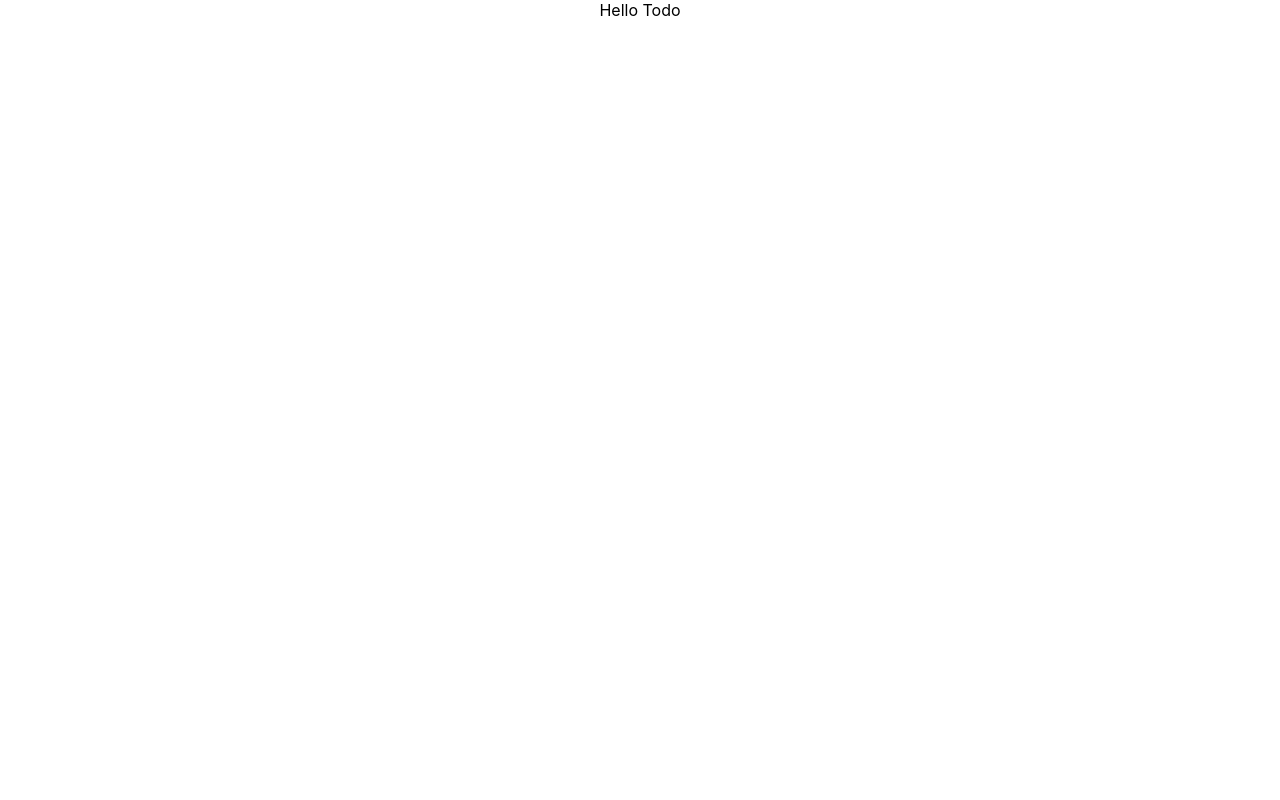
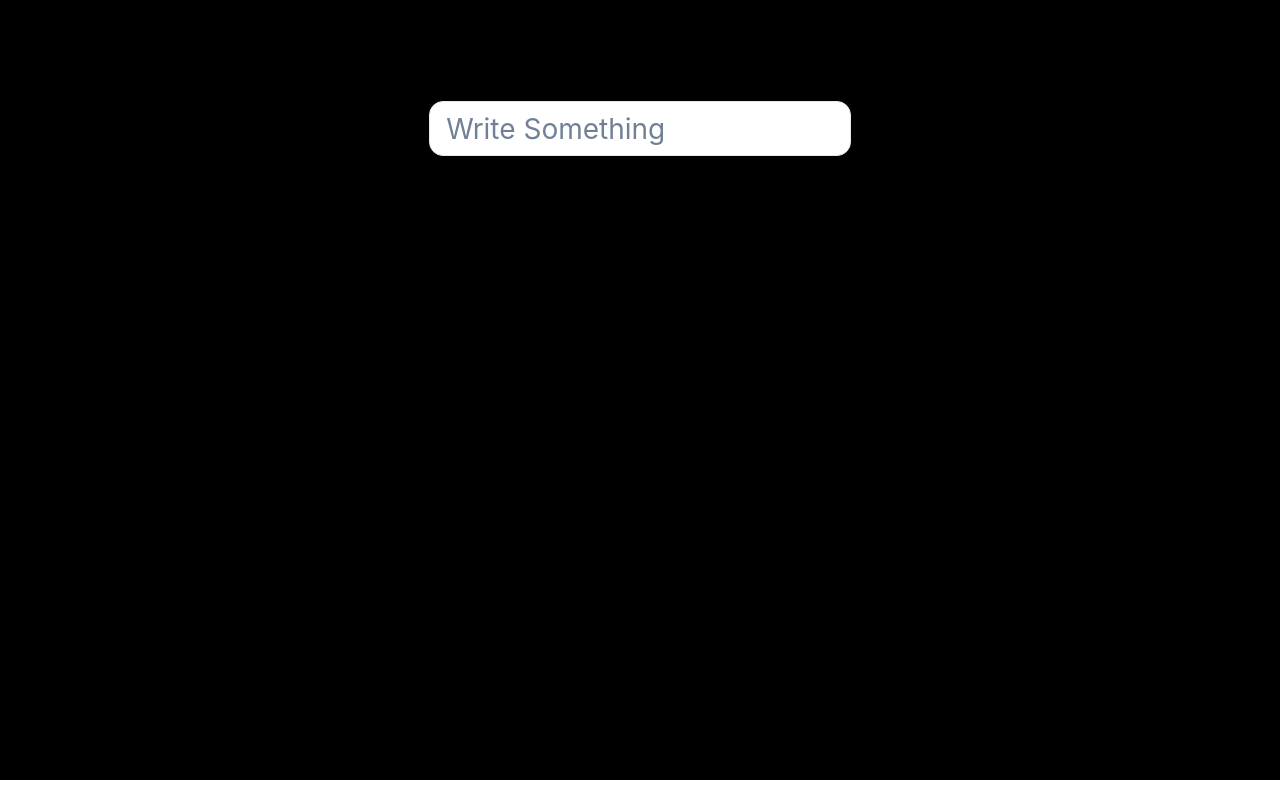
Before and after one commit to prerna1113/TodoApp, a React (Create React App) app in the folder todo-app/: page / in a window 1280 px wide. Built offline with nearby package versions, Linux system fonts and the light colour scheme.

Commit message:
searchBar completed

```diff
--- a/todo-app/package.json
+++ b/todo-app/package.json
@@ -3,9 +3,13 @@
   "version": "0.1.0",
   "private": true,
   "dependencies": {
+    "@chakra-ui/react": "^2.8.0",
+    "@emotion/react": "^11.11.1",
+    "@emotion/styled": "^11.11.0",
     "@testing-library/jest-dom": "^5.17.0",
     "@testing-library/react": "^13.4.0",
     "@testing-library/user-event": "^13.5.0",
+    "framer-motion": "^10.16.0",
     "react": "^18.2.0",
     "react-dom": "^18.2.0",
     "react-scripts": "5.0.1",
--- /dev/null
+++ b/todo-app/src/Component/CSS/Todo.module.css
@@ -0,0 +1,20 @@
+
+
+.box {
+  border: 1px solid black;
+  width:100%;
+  height:780px;
+  background-color: black;
+
+}
+
+.input {
+    width:33%;
+    margin:auto;
+    margin-top: 100px;
+    color:white;
+    /* border:2px solid white; */
+    /* border-radius: 34px;
+    background-color: white; */
+    /* height: 50px; */
+}
--- a/todo-app/src/Component/Todo.jsx
+++ b/todo-app/src/Component/Todo.jsx
@@ -1,12 +1,32 @@
 
+import { Box, Input } from '@chakra-ui/react'
 import React from 'react'
+import styles from './CSS/Todo.module.css'
 
 function Todo() {
   return (
-    <div>
-        Hello Todo
+   <Box  className={styles.box}>
 
-    </div>
+
+    <Box className={styles.input}>
+        <Input
+        style={{
+            height:"55px",
+            borderRadius:"14px",
+            backgroundColor:"white",
+            fontSize:"28px"
+        }}
+        type="text"
+        placeholder="Write Something"
+         />
+
+
+    </Box>
+
+   </Box>
+
+
+
   )
 }
 
```
Also changed, not shown: todo-app/src/index.js (+5 -2 lines), 1 other file (tests, documents, lock files or other folders).
